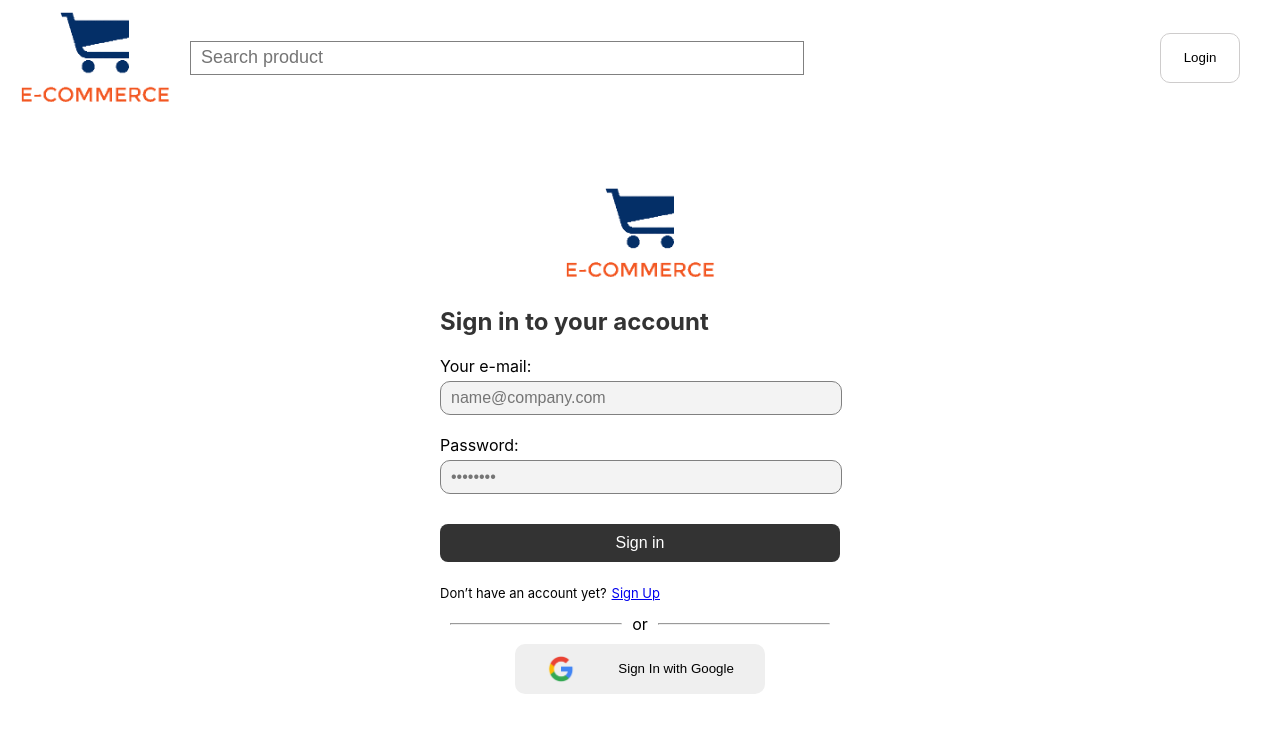
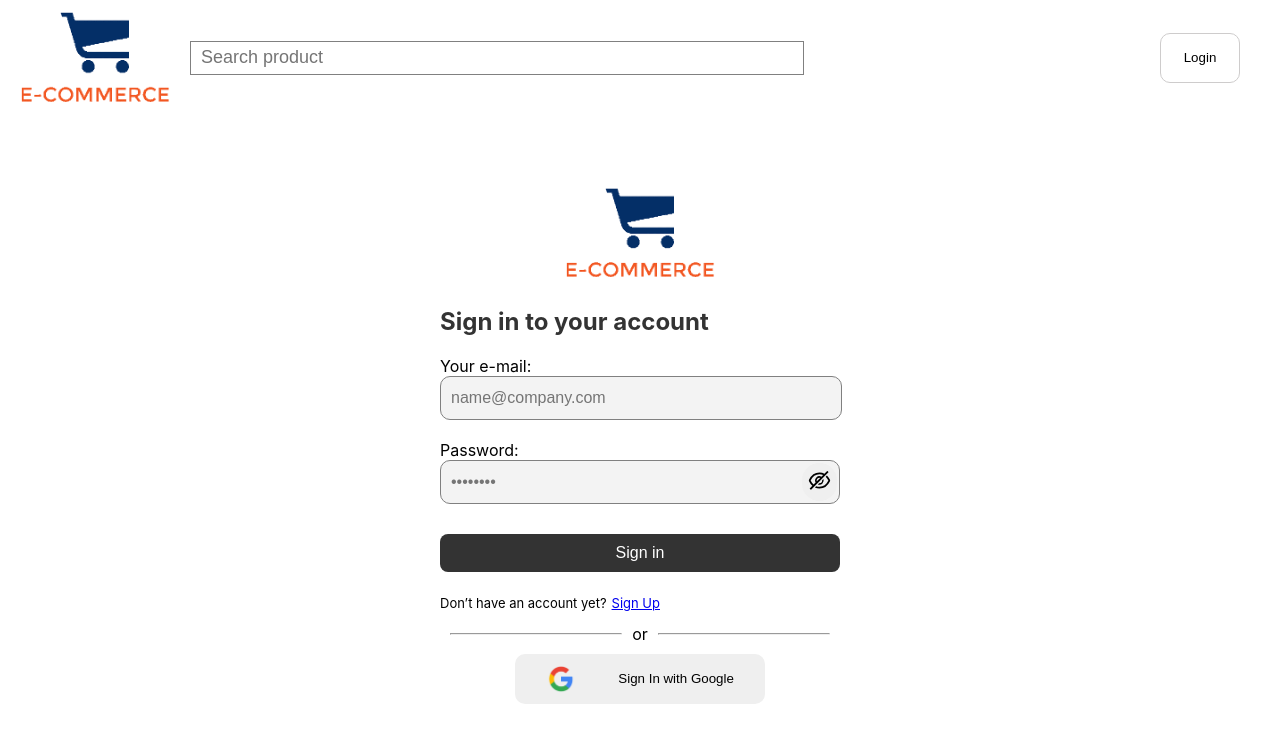
Before and after one commit to Facu-J-Boy/E-commerce, a React (Create React App) app: page /login in a window 1280 px wide. Shown: the top 742 px of the page. Built offline with nearby package versions, Linux system fonts and the light colour scheme; no server answers.

Commit message:
feat: show password in login form

```diff
--- a/src/components/LoginWhitEmail/LoginWhitEmail.tsx
+++ b/src/components/LoginWhitEmail/LoginWhitEmail.tsx
@@ -5,9 +5,16 @@ import LoginWithGoogle from '../LoginWithGoogle/LoginWithGoogle';
 import { Link } from 'react-router-dom';
 import styles from './LoginWithEmail.module.css';
 import { FormData } from '../../interfaces/formData';
+import { AiOutlineEye, AiOutlineEyeInvisible } from 'react-icons/ai';
 
 const LoginWhitEmail: React.FC = (): JSX.Element => {
   const [loading, setLoading] = useState<boolean>(false);
+
+  const [showPassword, setShowPassword] = useState<boolean>(false);
+
+  const togglePasswordVisibility = () => {
+    setShowPassword(!showPassword);
+  };
 
   const {
     register,
@@ -47,7 +54,7 @@ const LoginWhitEmail: React.FC = (): JSX.Element => {
               style={errors.email && { borderColor: 'red' }}
               placeholder='name@company.com'
               {...register('email', {
-                required: { value: true, message: 'e-mail is required' }, // Si no hay nada escrito en el input de email se coloca un mensaje
+                required: { value: true, message: 'Email is required' }, // Si no hay nada escrito en el input de email se coloca un mensaje
                 pattern: {
                   value: /^[A-Z0-9._%+-]+@[A-Z0-9.-]+\.[A-Z]{2,}$/i, // Si en el input no se cumple con esta expreción regular se coloca un mensaje distinto
                   message: 'Invalid email'
@@ -61,15 +68,41 @@ const LoginWhitEmail: React.FC = (): JSX.Element => {
           <br />
           <label>
             Password:
+            <div
+              style={{
+                display: 'flex',
+                position: 'relative',
+                alignItems: 'center'
+              }}
+            >
               <input
                 style={errors.password && { borderColor: 'red' }}
-              type='password'
+                type={!showPassword ? 'password' : 'text'}
                 placeholder='••••••••'
                 {...register('password', {
                   required: { value: true, message: 'Password is required' },
                   minLength: { value: 6, message: 'Min 6 character' }
                 })}
               />
+              <button
+                style={{
+                  position: 'absolute',
+                  right: '3px',
+                  padding: '5px',
+                  borderRadius: '50px',
+                  backgroundColor: 'none',
+                  border: 'none',
+                  cursor: 'pointer'
+                }}
+                onClick={togglePasswordVisibility}
+              >
+                {!showPassword ? (
+                  <AiOutlineEyeInvisible size={25} />
+                ) : (
+                  <AiOutlineEye size={25} />
+                )}
+              </button>
+            </div>
             {errors.password && (
               <span className={styles.error}>{errors.password.message}</span>
             )}
--- a/src/components/LoginWhitEmail/LoginWithEmail.module.css
+++ b/src/components/LoginWhitEmail/LoginWithEmail.module.css
@@ -26,12 +26,11 @@
 
 .form input {
   width: 97%;
-  height: 30px;
+  height: 40px;
   font-size: medium;
   padding-left: 10px;
   border-radius: 10px;
   border: solid 1px grey;
-  margin-top: 5px;
   background-color: rgb(243, 243, 243);
 }
 
--- a/src/components/SignUpWithEmail/SignUpWithEmail.tsx
+++ b/src/components/SignUpWithEmail/SignUpWithEmail.tsx
@@ -47,7 +47,7 @@ const SignUpWithEmail: React.FC = (): JSX.Element => {
               style={errors.email && { borderColor: 'red' }}
               placeholder='name@company.com'
               {...register('email', {
-                required: { value: true, message: 'e-mail is required' }, // Si no hay nada escrito en el input de email se coloca un mensaje
+                required: { value: true, message: 'Email is required' }, // Si no hay nada escrito en el input de email se coloca un mensaje
                 pattern: {
                   value: /^[A-Z0-9._%+-]+@[A-Z0-9.-]+\.[A-Z]{2,}$/i, // Si en el input no se cumple con esta expreción regular se coloca un mensaje distinto
                   message: 'Invalid email'
```
Lines whose indentation alone changed are shown as unchanged.
